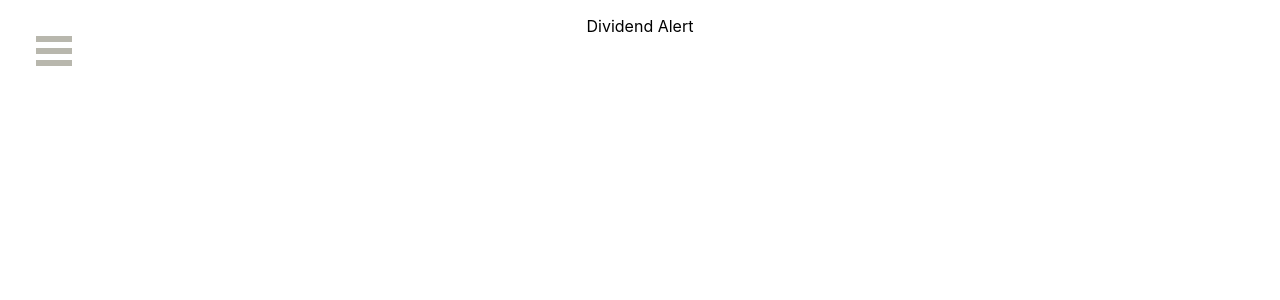
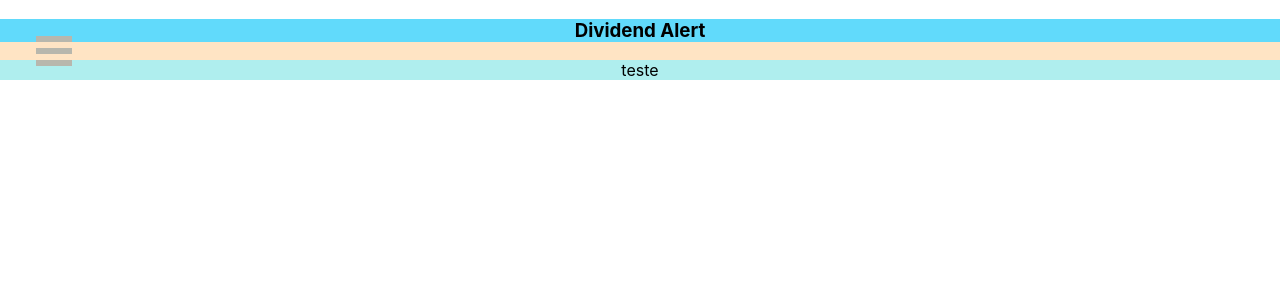
Before and after one commit to jaimemorais/dividendalert-react, a React (Create React App) app: page / in a window 1280 px wide. Shown: the top 300 px of the page. Built offline with nearby package versions, Linux system fonts and the light colour scheme.

Commit message:
Implementing styles

```diff
--- a/src/App.css
+++ b/src/App.css
@@ -1,5 +1,7 @@
 .App {
   text-align: center;
+  background-color: bisque;
+  height:100%;
 }
 
 .App-header {
@@ -16,3 +18,13 @@
 .App-link {
   color: #61dafb;
 }
+
+.header {
+  background-color: #61dafb;
+  margin: 0;
+}
+
+.content {
+  background-color: paleturquoise;
+  height: 100%;
+}
--- a/src/App.js
+++ b/src/App.js
@@ -6,14 +6,20 @@ function App() {
   return (
 
     <div className="App" id="App-Container">
-      <main id="page-wrap">
-      <DividendAlertMenu pageWrapId={ "page-wrap" } outerContainerId={ "App-Container" }  />
-        <header >
-          <p>
+
+      <div id="page-wrap">
+        <DividendAlertMenu pageWrapId={ "page-wrap" } outerContainerId={ "App-Container" }  />
+        <header className="header">
+          <h3>
             Dividend Alert
-          </p>
+          </h3>
         </header>
-      </main>
+
+        <div id="content" className="content">
+          <p>teste</p>
+        </div>
+
+      </div>
 
 
     </div>
```
